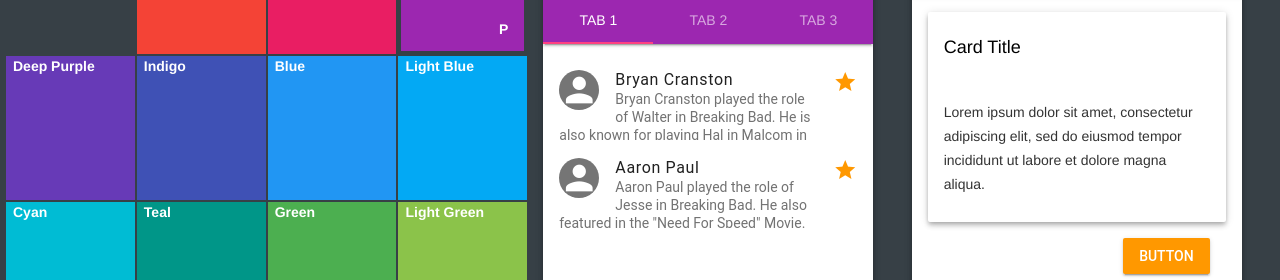
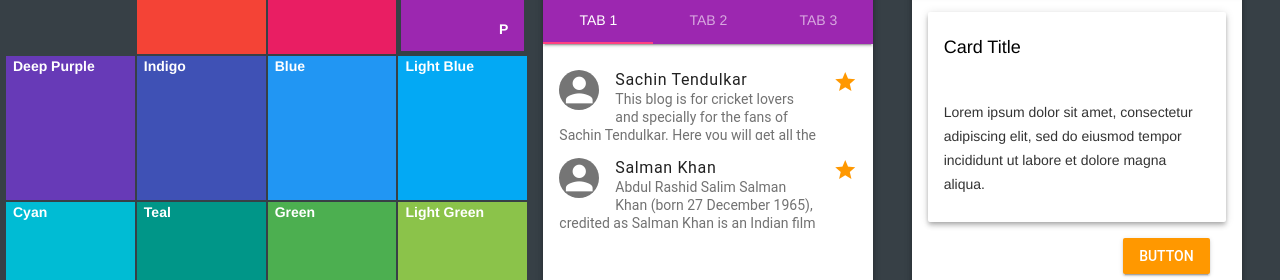
Before and after one commit to ajay-sainy/design-material, a plain HTML site: page index.html in a window 1280 px wide. Shown: the part 161-441 px from the top of the page. Drawn offline with Linux system fonts and the light colour scheme.

Commit message:
SEO added

```diff
--- a/index.html
+++ b/index.html
@@ -2,9 +2,13 @@
 <html>
   <head>
     <meta name="viewport" content="width=device-width, initial-scale=1.0">
+
     <title>
-    Design Material
+    Material Design - Prototype android layout | Generate Theme
     </title>
+
+    <meta name="description" content="Tired of figuring out the perfect material design colors for your app. This tool gets you the ultimate color combination as per google standards. Use color panel to build theme for you application for material design">
+    <meta name="keywords" content="Material Design, Theme, Android, Apps">
     <link rel="stylesheet" href="css/material.min.css">
     <link rel="stylesheet" href="css/bootstrap.min.css">
     <link rel="stylesheet" href="css/customcss.css">
@@ -76,10 +80,9 @@
                       <li class="mdl-list__item mdl-list__item--three-line">
                         <span class="mdl-list__item-primary-content">
                           <i class="material-icons mdl-list__item-avatar">person</i>
-                          <span style="color:#{{panel.color.primaryText}}">Bryan Cranston</span>
+                          <span style="color:#{{panel.color.primaryText}}">Sachin Tendulkar</span>
                           <span style="color:#{{panel.color.secondaryText}}"class="mdl-list__item-text-body">
-                            Bryan Cranston played the role of Walter in Breaking Bad. He is also known
-                            for playing Hal in Malcom in the Middle.
+                            This blog is for cricket lovers and specially for the fans of Sachin Tendulkar. Here you will get all the information about Sachin.
                           </span>
                         </span>
                         <span class="mdl-list__item-secondary-content">
@@ -89,10 +92,9 @@
                       <li class="mdl-list__item mdl-list__item--three-line">
                         <span class="mdl-list__item-primary-content">
                           <i class="material-icons  mdl-list__item-avatar">person</i>
-                          <span style="color:#{{panel.color.primaryText}}">Aaron Paul</span>
+                          <span style="color:#{{panel.color.primaryText}}">Salman Khan</span>
                           <span style="color:#{{panel.color.secondaryText}}" class="mdl-list__item-text-body">
-                            Aaron Paul played the role of Jesse in Breaking Bad. He also featured in
-                            the "Need For Speed" Movie.
+                            Abdul Rashid Salim Salman Khan (born 27 December 1965), credited as Salman Khan is an Indian film actor, producer and television personality.
                           </span>
                         </span>
                         <span class="mdl-list__item-secondary-content">
```
